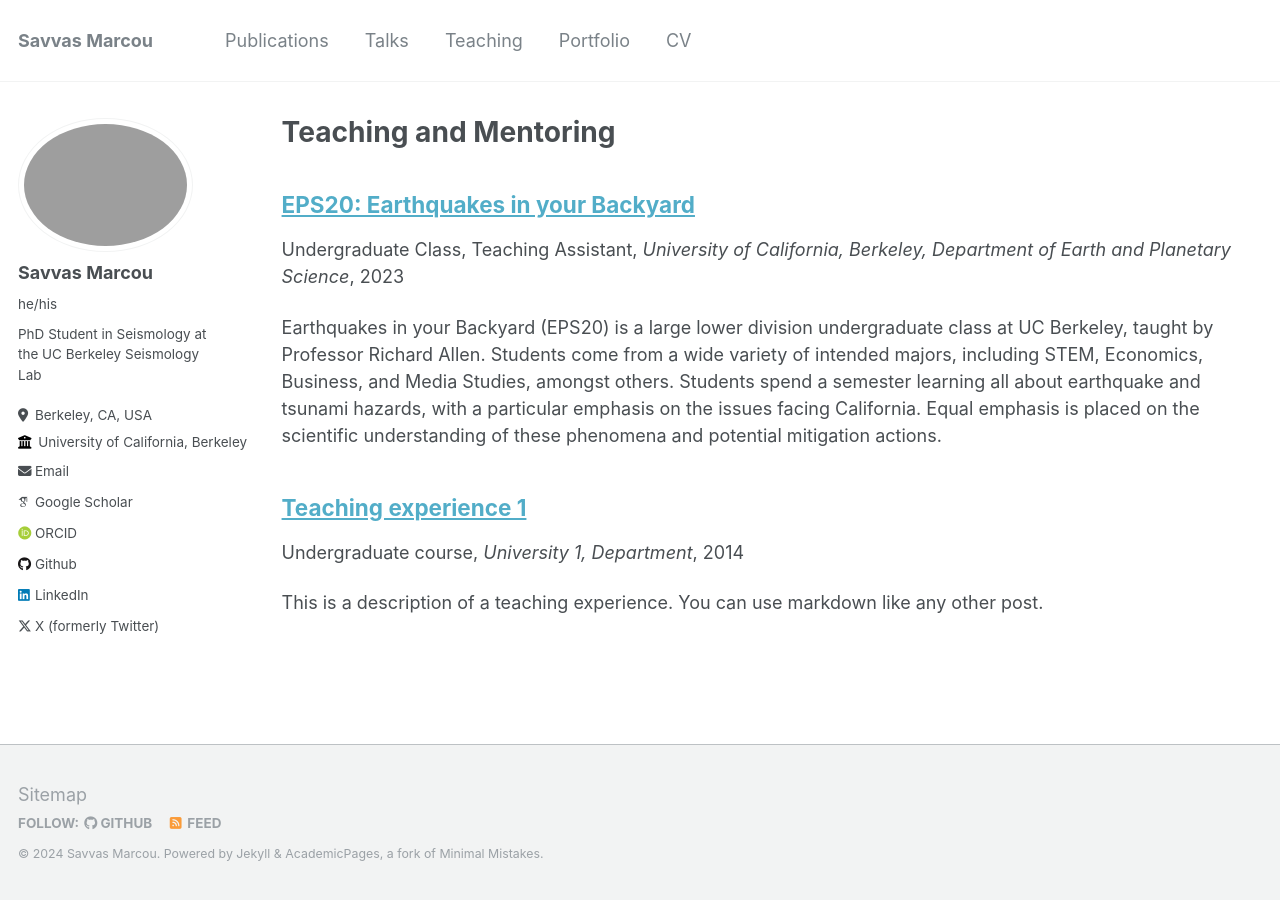
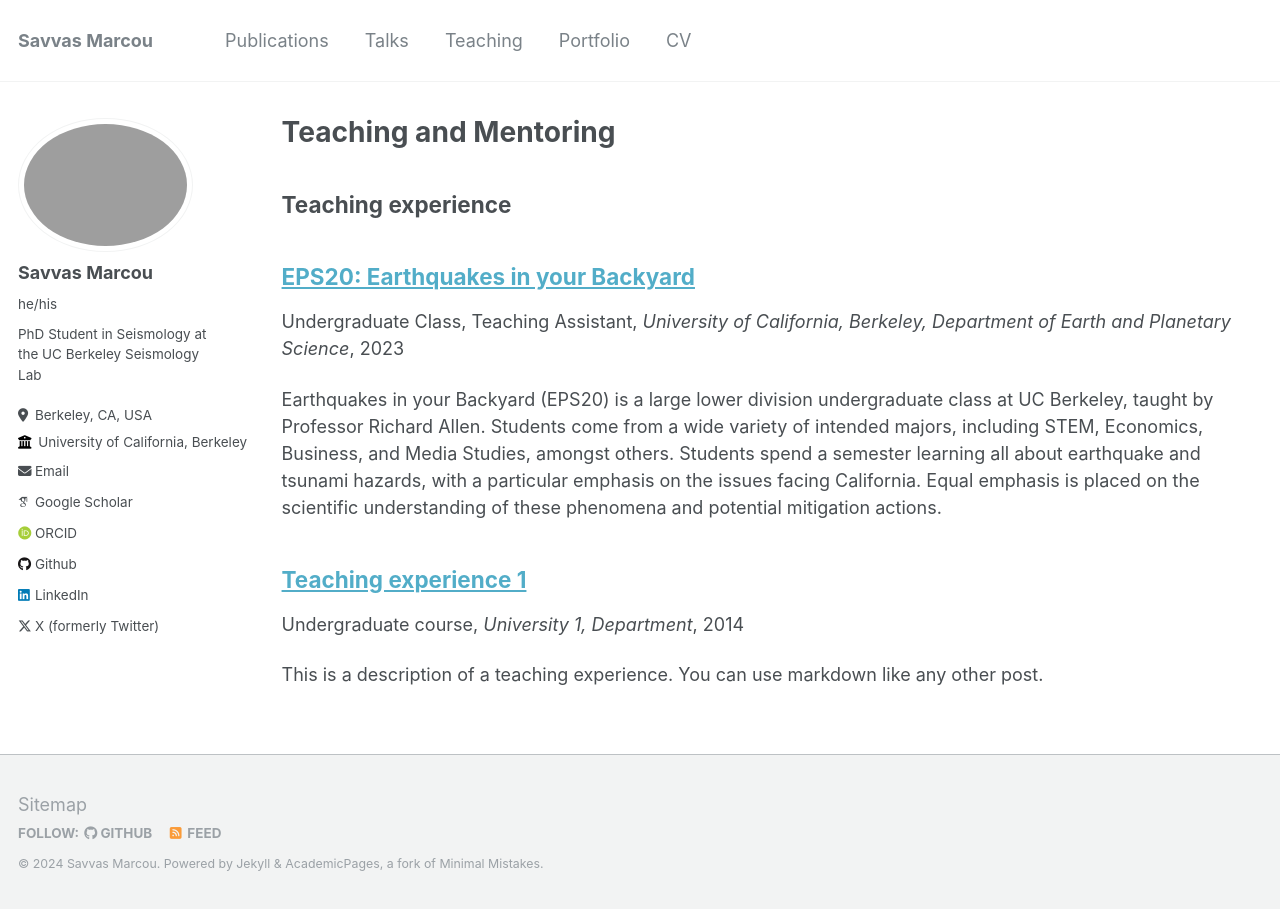
Before and after one commit to seismo-savi/seismo-savi.github.io, a Jekyll site: the page built from _pages/teaching.html, in a window 1280 px wide. Built offline with Jekyll 4.4.1, drawn with Linux system fonts in a browser that asks for light colours; some web fonts are replaced.

Commit message:
Update teaching.html

```diff
--- a/_pages/teaching.html
+++ b/_pages/teaching.html
@@ -7,6 +7,8 @@ author_profile: true
 
 {% include base_path %}
 
+<h2>Teaching experience</h2>
+
 {% for post in site.teaching reversed %}
   {% include archive-single.html %}
 {% endfor %}
```
